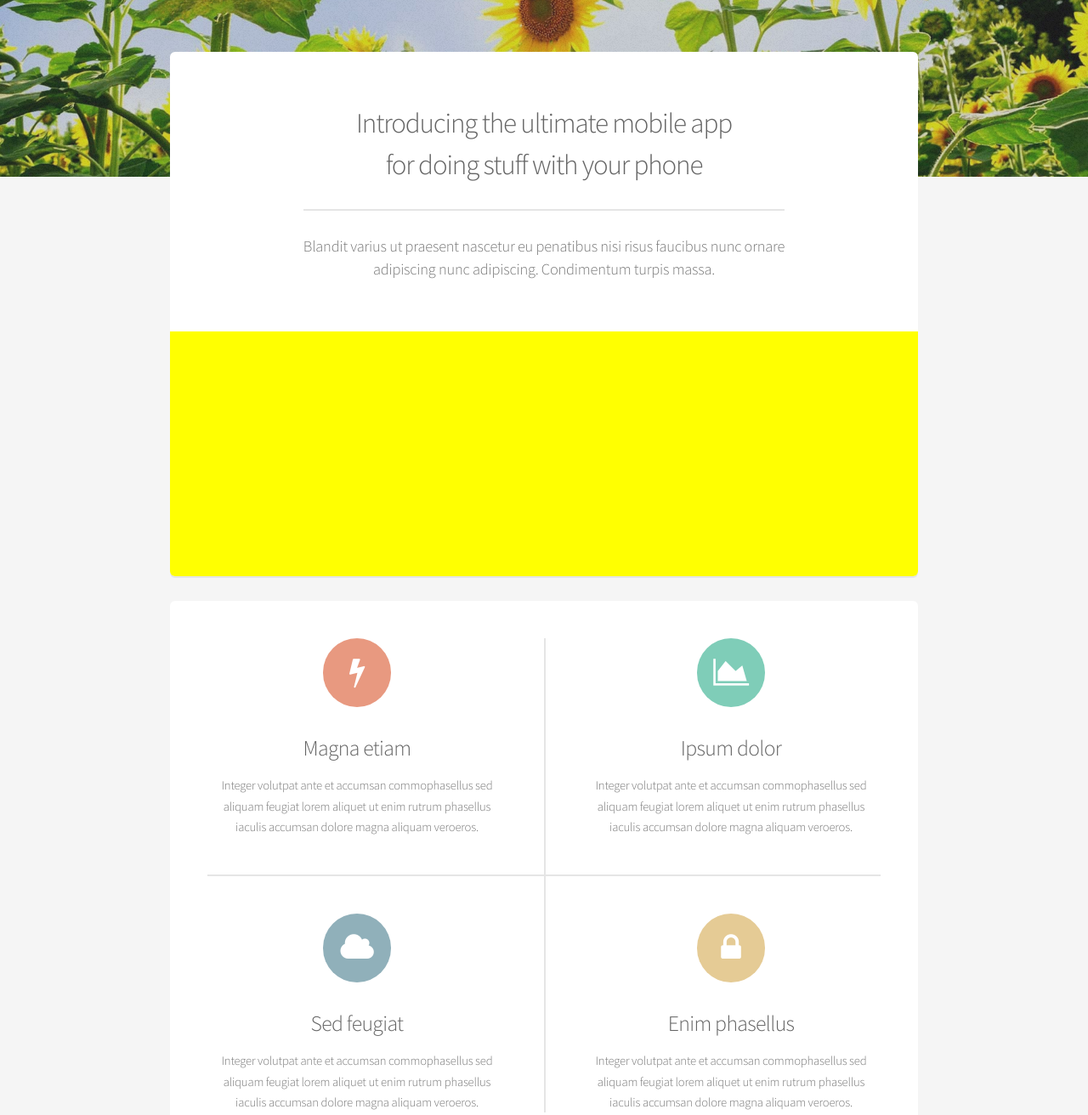
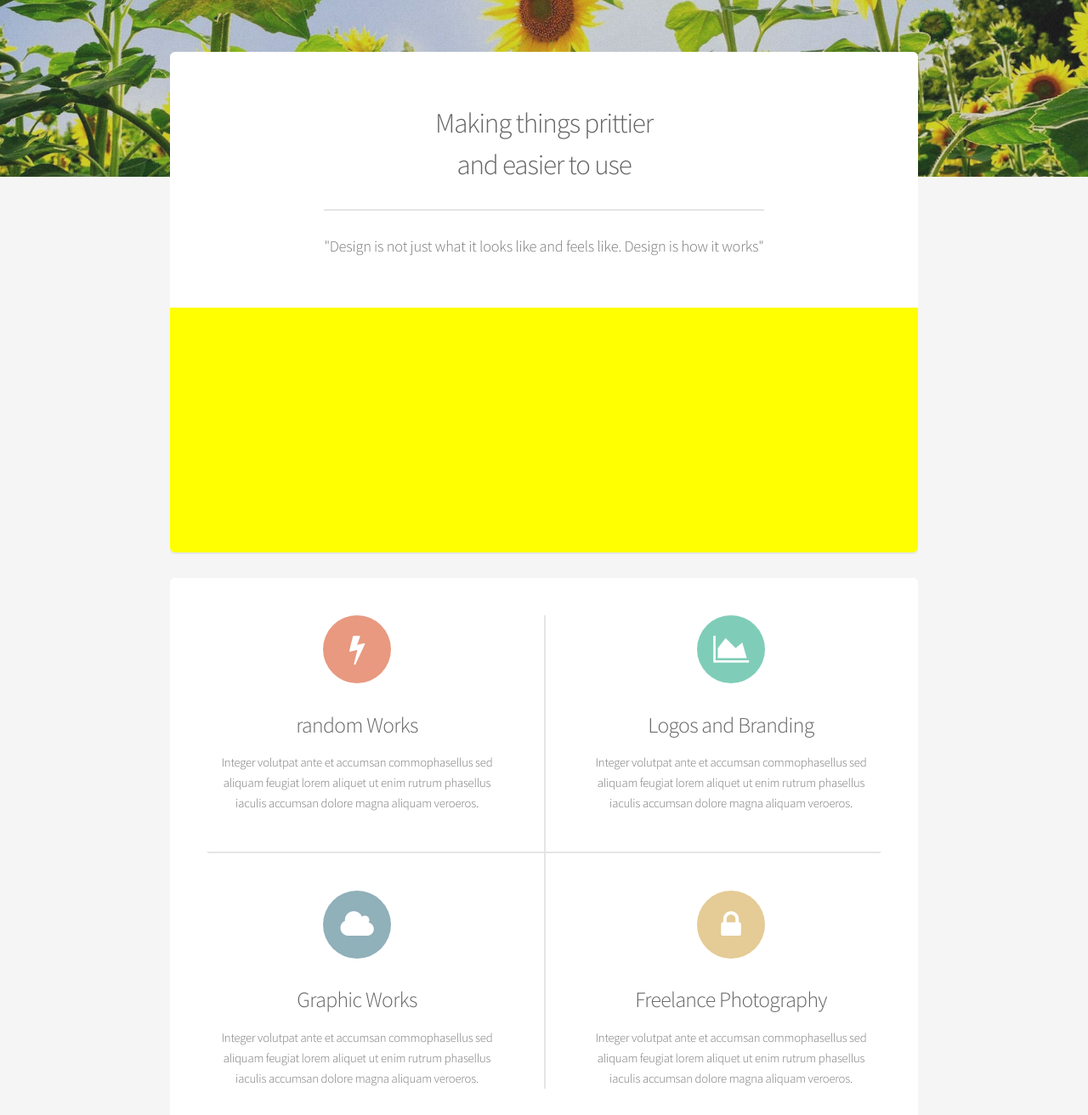
Before and after one commit to tanyagutsol/tanyagutsol.github.io, a plain HTML site: page index.html in a window 1280 px wide. Shown: the part 380-1692 px from the top of the page at 85% size. Drawn offline with Linux system fonts and the light colour scheme.

Commit message:
Update index.html

```diff
--- a/index.html
+++ b/index.html
@@ -18,7 +18,7 @@
 
 			<!-- Header -->
 				<header id="header" class="alt">
-					<h1><a href="index.html">Alpha</a> by HTML5 UP</h1>
+					<h1><a href="index.html">Powered</a> by DESIGNATION</h1>
 					<nav id="nav">
 						<ul>
 							<li><a href="index.html">Home</a></li>
@@ -59,11 +59,10 @@
 
 					<section class="box special">
 						<header class="major">
-							<h2>Introducing the ultimate mobile app
+							<h2>Making things prittier
 							<br />
-							for doing stuff with your phone</h2>
-							<p>Blandit varius ut praesent nascetur eu penatibus nisi risus faucibus nunc ornare<br />
-							adipiscing nunc adipiscing. Condimentum turpis massa.</p>
+							and easier to use</h2>
+							<p>"Design is not just what it looks like and feels like. Design is how it works"</p>
 						</header>
 						<span class="image featured"><img src="images/pic01.jpg" alt="" /></span>
 					</section>
@@ -72,24 +71,24 @@
 						<div class="features-row">
 							<section>
 								<span class="icon major fa-bolt accent2"></span>
-								<h3>Magna etiam</h3>
+								<h3>random Works</h3>
 								<p>Integer volutpat ante et accumsan commophasellus sed aliquam feugiat lorem aliquet ut enim rutrum phasellus iaculis accumsan dolore magna aliquam veroeros.</p>
 							</section>
 							<section>
 								<span class="icon major fa-area-chart accent3"></span>
-								<h3>Ipsum dolor</h3>
+								<h3>Logos and Branding</h3>
 								<p>Integer volutpat ante et accumsan commophasellus sed aliquam feugiat lorem aliquet ut enim rutrum phasellus iaculis accumsan dolore magna aliquam veroeros.</p>
 							</section>
 						</div>
 						<div class="features-row">
 							<section>
 								<span class="icon major fa-cloud accent4"></span>
-								<h3>Sed feugiat</h3>
+								<h3>Graphic Works</h3>
 								<p>Integer volutpat ante et accumsan commophasellus sed aliquam feugiat lorem aliquet ut enim rutrum phasellus iaculis accumsan dolore magna aliquam veroeros.</p>
 							</section>
 							<section>
 								<span class="icon major fa-lock accent5"></span>
-								<h3>Enim phasellus</h3>
+								<h3>Freelance Photography</h3>
 								<p>Integer volutpat ante et accumsan commophasellus sed aliquam feugiat lorem aliquet ut enim rutrum phasellus iaculis accumsan dolore magna aliquam veroeros.</p>
 							</section>
 						</div>
```
